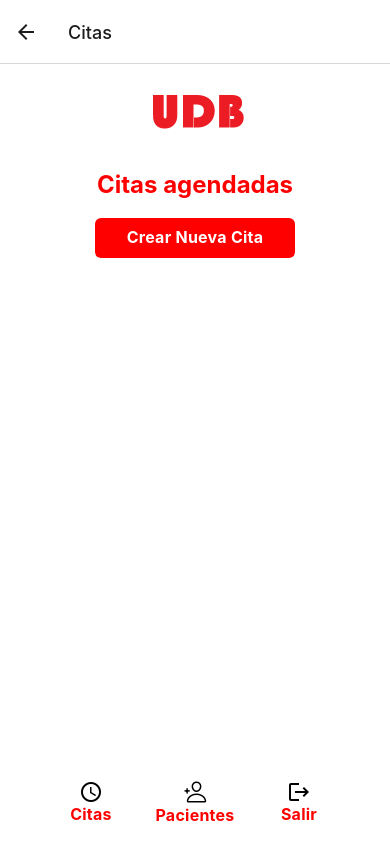
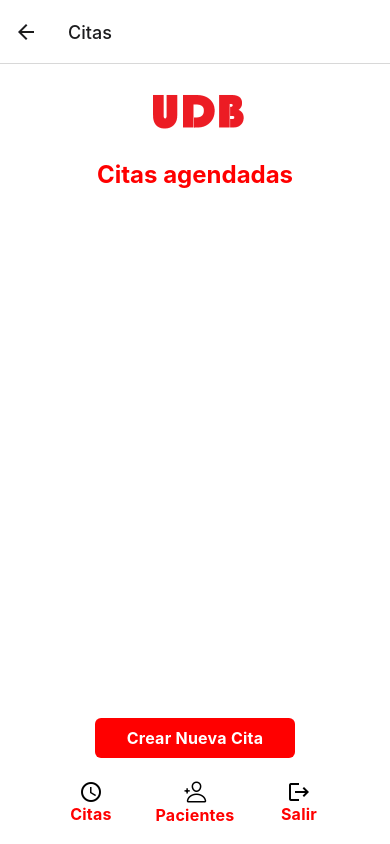
Before and after one commit to saulcalderon/dps-mobile, a React Native app in the folder prueba-app/: screen /Citas in a window 390 px wide. Built offline with nearby package versions, Linux system fonts and the light colour scheme.

Commit message:
Buttons
Se modificaron los botones de pacientes y citas.

```diff
--- /dev/null
+++ b/prueba-app/components/BotonCrearCita.js
@@ -0,0 +1,54 @@
+import * as React from 'react';
+import { View, Alert,TextInput, Text, StyleSheet, Pressable   } from 'react-native';
+import { useNavigation } from '@react-navigation/native';
+
+
+function BotonCrearCita (){
+    const navigation = useNavigation();
+    return(
+        <View style={styles.container}>
+
+
+        <Pressable  style={styles.button} onPress={() => navigation.navigate('Crear-Cita')}>
+          <Text  style={styles.text}>
+            Crear Nueva Cita
+
+            </Text>
+         </Pressable>
+
+          </View>
+
+    );
+}
+
+export default BotonCrearCita;
+
+const styles = StyleSheet.create({
+
+    container:{
+        alignItems: 'center',
+        justifyContent: 'center',
+        margin: 20,
+        flexDirection: 'row',
+        backgroundColor: '#fff'
+    },
+
+    button: {
+      alignItems: 'center',
+      justifyContent: 'center',
+      height: 40,
+      width: 200,
+      borderRadius: 6,
+      backgroundColor: 'red',
+      margin: 2
+    },
+
+    text: {
+      fontSize: 16,
+      lineHeight: 21,
+      fontWeight: 'bold',
+      letterSpacing: 0.25,
+      color: 'white',
+    },
+
+  });
--- /dev/null
+++ b/prueba-app/components/BotonCrearPaciente.js
@@ -0,0 +1,54 @@
+import * as React from 'react';
+import { View, Alert,TextInput, Text, StyleSheet, Pressable   } from 'react-native';
+import { useNavigation } from '@react-navigation/native';
+
+
+function BotonCrearPaciente (){
+    const navigation = useNavigation();
+    return(
+        <View style={styles.container}>
+
+
+        <Pressable  style={styles.button} onPress={() => navigation.navigate('Crear-Paciente')}>
+          <Text  style={styles.text}>
+           Registrar Nuevo Paciente
+
+            </Text>
+         </Pressable>
+
+          </View>
+
+    );
+}
+
+export default BotonCrearPaciente;
+
+const styles = StyleSheet.create({
+
+    container:{
+        alignItems: 'center',
+        justifyContent: 'center',
+        margin: 20,
+        flexDirection: 'row',
+        backgroundColor: '#fff'
+    },
+
+    button: {
+      alignItems: 'center',
+      justifyContent: 'center',
+      height: 40,
+      width: 200,
+      borderRadius: 6,
+      backgroundColor: 'red',
+      margin: 2
+    },
+
+    text: {
+      fontSize: 16,
+      lineHeight: 21,
+      fontWeight: 'bold',
+      letterSpacing: 0.25,
+      color: 'white',
+    },
+
+  });
--- a/prueba-app/components/Menu.js
+++ b/prueba-app/components/Menu.js
@@ -38,7 +38,10 @@ function Menu() {
 
     export default Menu;
 
-    const styles = StyleSheet.create({menu: {
+    const styles = StyleSheet.create({
+
+
+      menu: {
         alignItems: 'center',
         justifyContent: 'center',
 
--- a/prueba-app/views/CitasVista.js
+++ b/prueba-app/views/CitasVista.js
@@ -4,6 +4,7 @@ import { View, Alert,TextInput, Text, StyleSheet, Pressable   } from 'react-nati
 
 import LogoExample from '../components/Logo.js';
 import Menu from '../components/Menu.js';
+import BotonCrearCita from '../components/BotonCrearCita.js';
 
 function CitasVista({ navigation }) {
   return (
@@ -20,19 +21,12 @@ function CitasVista({ navigation }) {
 
     <View style={styles.card}>
 
-
-    <Pressable  style={styles.buttonR} onPress={() => navigation.navigate('Crear-Cita')}>
-      <Text  style={styles.textR}>
-        Crear Nueva Cita
-
-        </Text>
-     </Pressable>
-
       </View>
-
+      <View style={styles.menu}>
+    <BotonCrearCita/>
+    </View>
 
       <View style={styles.menu}>
-
     <Menu/>
     </View>
 
@@ -133,6 +127,7 @@ const styles = StyleSheet.create({
   },
 
   buttonR: {
+    flex: 1,
     alignItems: 'center',
     justifyContent: 'center',
     height: 40,
--- a/prueba-app/views/PacientesVista.js
+++ b/prueba-app/views/PacientesVista.js
@@ -4,6 +4,7 @@ import { View, Alert,TextInput, Text, StyleSheet, Pressable   } from 'react-nati
 
 import LogoExample from '../components/Logo.js';
 import Menu from '../components/Menu.js';
+import BotonCrearPaciente from '../components/BotonCrearPaciente.js';
 
 function PacientesVista({ navigation }) {
   return (
@@ -20,21 +21,15 @@ function PacientesVista({ navigation }) {
 
     <View style={styles.card}>
 
+    </View>
 
-    <Pressable  style={styles.buttonR} onPress={() => navigation.navigate('Crear-Paciente')}>
-      <Text  style={styles.textR}>
-        Registrar Nuevo Paciente
-
-        </Text>
-     </Pressable>
-
+    <View style={styles.menu}>
+         <BotonCrearPaciente/>
       </View>
 
-
       <View style={styles.menu}>
-
-    <Menu/>
-    </View>
+         <Menu/>
+      </View>
 
     </View>
   );
```
